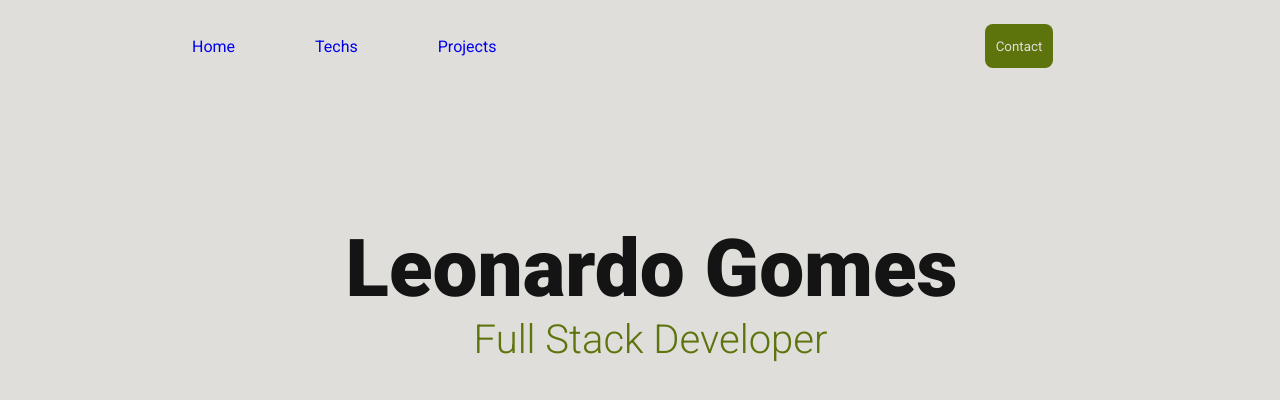
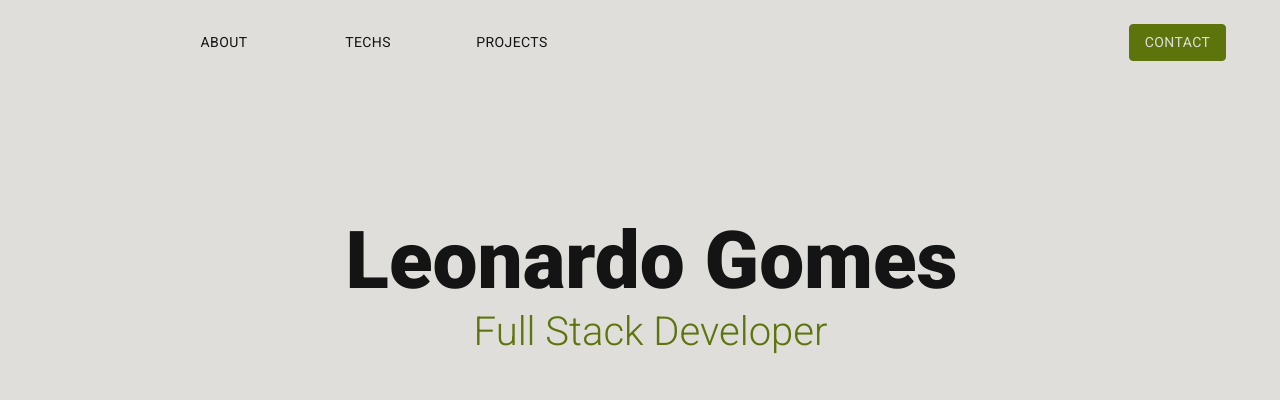
Before and after one commit to leonardojcpg/Portfolio, a React (Vite) app: page / in a window 1280 px wide. Shown: the top 400 px of the page. Built offline with nearby package versions, Linux system fonts and the light colour scheme.

Commit message:
feat: applying material ui

```diff
--- a/package.json
+++ b/package.json
@@ -10,6 +10,9 @@
     "preview": "vite preview"
   },
   "dependencies": {
+    "@emotion/react": "^11.11.1",
+    "@emotion/styled": "^11.11.0",
+    "@mui/material": "^5.13.6",
     "react": "^18.2.0",
     "react-dom": "^18.2.0",
     "styled-components": "^6.0.1"
--- a/src/components/header/index.jsx
+++ b/src/components/header/index.jsx
@@ -1,19 +1,65 @@
-import {
-  HeaderContainer,
-  NavLinks,
-  NavButtons,
-  NavButtonContact
-} from "./style.js";
+import { Container } from "@mui/material";
+import { HeaderContainer, NavLinks } from "./style.js";
+import Button from "@mui/material/Button";
 
 export const Header = () => {
   return (
     <HeaderContainer>
-        <NavLinks>
-          <NavButtons href="/">Home</NavButtons>
-          <NavButtons href="/techs">Techs</NavButtons>
-          <NavButtons href="/projects">Projects</NavButtons>
-          <NavButtonContact>Contact</NavButtonContact>
-        </NavLinks>
+      <NavLinks>
+        <Button
+          sx={{
+            color: "#141414",
+            "&:hover": {
+              backgroundColor: "#dfdeda",
+              borderColor: "#5d740c",
+              color: "#5d740c",
+            },
+          }}
+        >
+          About
+        </Button>
+        <Button
+          sx={{
+            color: "#141414",
+            "&:hover": {
+              backgroundColor: "#dfdeda",
+              borderColor: "#5d740c",
+              color: "#5d740c",
+            },
+          }}
+        >
+          Techs
+        </Button>
+        <Button
+          sx={{
+            color: "#141414",
+            "&:hover": {
+              backgroundColor: "#dfdeda",
+              borderColor: "#5d740c",
+              color: "#5d740c",
+            },
+          }}
+        >
+          Projects
+        </Button>
+        <Container sx={{ display: "flex", marginLeft: "80%" }}>
+          <Button
+            variant="outlined"
+            sx={{
+              backgroundColor: "#5d740c",
+              color: "#dfdeda",
+              borderColor: "#5d740c",
+              "&:hover": {
+                backgroundColor: "#dfdeda",
+                borderColor: "#5d740c",
+                color: "#5d740c",
+              },
+            }}
+          >
+            Contact
+          </Button>
+        </Container>
+      </NavLinks>
     </HeaderContainer>
   );
 };
--- a/src/components/header/style.js
+++ b/src/components/header/style.js
@@ -13,34 +13,13 @@ export const NavLinks = styled.ul`
   display: flex;
   gap: 5rem;
   align-items: center;
+
 `;
 
 export const NavButtons = styled.a`
   cursor: pointer;
   text-decoration: none;
-  align-items: center;
-  justify-content: center;
   &:hover {
     color: ${props => props.theme.buttonColor};
   }
 `;
-
-export const NavButtonContact = styled.button`
-    margin-left: 90%;
-    font-family: "Roboto", sans-serif;
-    font-weight: 400;
-    color: ${props => props.theme.backgroundColor};
-    background-color: ${props => props.theme.buttonColor};
-    height: 2.75rem;
-    padding: 0.7rem;
-    border: none;
-    border-radius: 0.5rem;
-
-    &:hover {
-    background-color: ${props => props.theme.buttonHover};
-    color: ${props => props.theme.fontColor};
-    transition: background-color 0.2s ease;
-  }
-
-
-`
```
Also changed, not shown: 1 other file (tests, documents, lock files or other folders).
